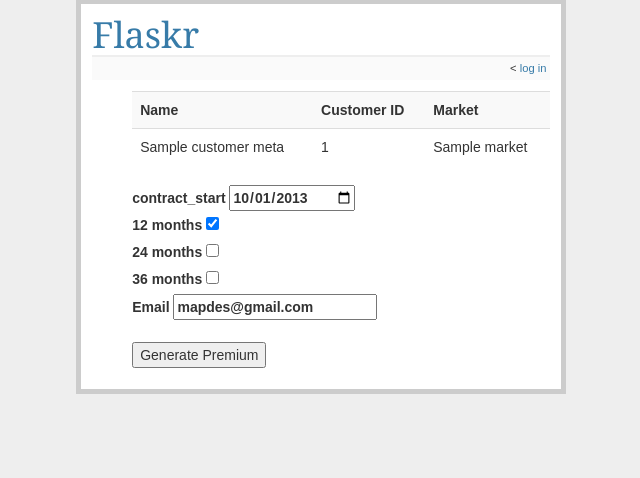
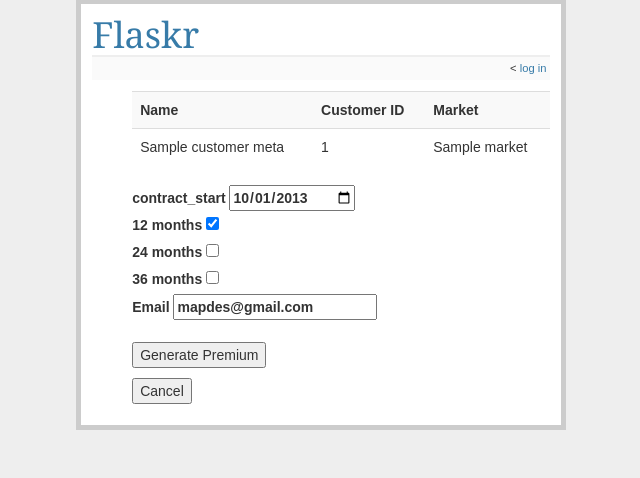
Before and after one commit to dsimpson1980/flaskr, a Flask app: template templates/generate_customer_premium.html in a window 1280 px wide. Shown: the part 29-507 px from the top of the page, without its empty margins (319-959 px from the left). Run offline with Flask 2, Linux system fonts and the light colour scheme; the template is opened without the code that fills it: values that come from a table or form of the project are taken from there, most other values are stand-ins (such as "Sample title", 1, 10 or a date in 2020); some libraries are stand-ins or nearby versions.

Commit message:
Added cancel button to generate premium template

```diff
--- a/templates/generate_customer_premium.html
+++ b/templates/generate_customer_premium.html
@@ -12,7 +12,8 @@
   </ul>
   <ul class="premium_parameters">
       {% from "_formhelpers.html" import render_field %}
-      <form method=post action={{ url_for('generate_customer_premium', customer_id=customer_meta_data.customer_id) }}>
+      <form method=post action={{ url_for('generate_customer_premium',
+                                          customer_id=customer_meta_data.customer_id) }}>
         <dl>
             {{ render_field(form.contract_start) }}
             {{ render_field(form.contract12) }}
@@ -22,5 +23,9 @@
         </dl>
           <p><input type=submit value="Generate Premium">
       </form>
+      <form action={{ url_for('display_customer',
+                              customer_id=customer_meta_data.customer_id) }}>
+          <input type="submit" value="Cancel">
+      </form>
   </ul>
 {% endblock %}
```
